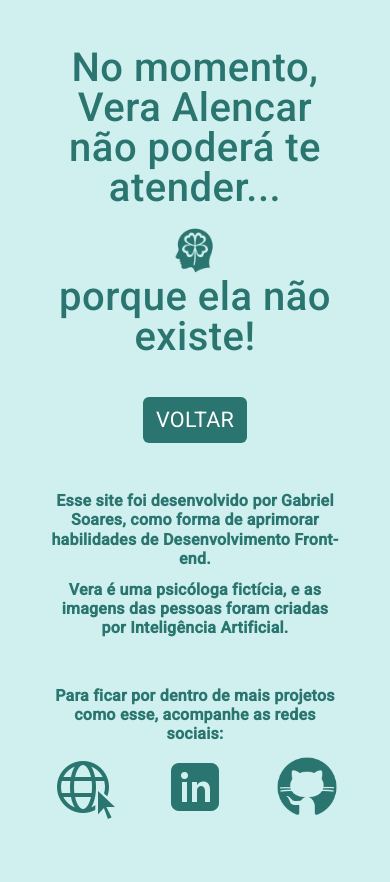
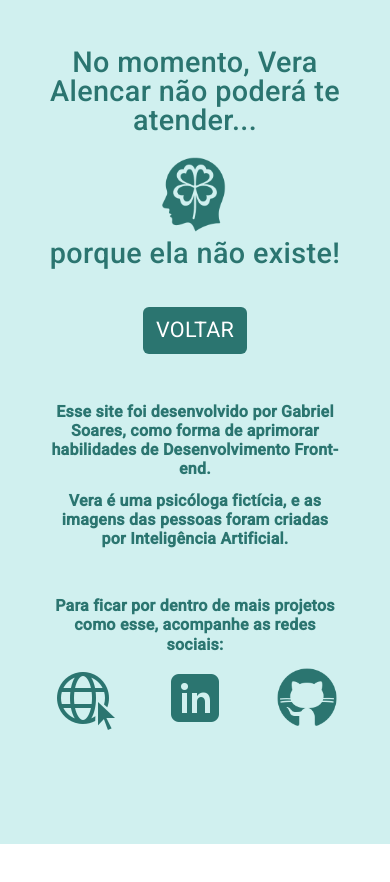
Before and after one commit to gabrielsoarespebr/vera-alencar-psicologia, an Angular app: page /about-the-author in a window 390 px wide. After the commit the page ends 844 px from the top, so only its background shows below. Built offline with nearby package versions, Linux system fonts and the light colour scheme.

Commit message:
style: Responsive Design - About the author page layout

```diff
--- a/src/app/pages/about-the-author/about-the-author.component.css
+++ b/src/app/pages/about-the-author/about-the-author.component.css
@@ -1,11 +1,11 @@
 section {
   width: 100%;
-  height: max-content;
+  height: 100%;
   background-color: #d0f0ef;
 }
 
-#logo{
-  width: 18%;
+#logo {
+  width: 15%;
 }
 
 h2 {
@@ -13,10 +13,40 @@ h2 {
   line-height: 2.5rem;
 }
 
-a{
+@media (max-width: 1400px) {
+  #logo {
+    width: 20%;
+  }
+}
+
+@media (max-width: 992px) {
+  h2 {
+    font-size: 2.1rem;
+    line-height: 2.1rem;
+  }
+}
+
+@media (max-width: 768px) {
+  #logo {
+    width: 25%;
+  }
+
+  h2 {
+    font-size: 1.8rem;
+    line-height: 1.8rem;
+  }
+}
+
+@media (max-width: 576px) {
+  #logo {
+    width: 30%;
+  }
+}
+
+a {
   transition: 0.3s ease-in-out;
 
-  &:hover{
+  &:hover {
     opacity: 80%;
   }
 }
@@ -29,6 +59,6 @@ a[href="home"] {
   }
 }
 
-#socialMedia img{
+#socialMedia img {
   width: 4rem;
 }
```
